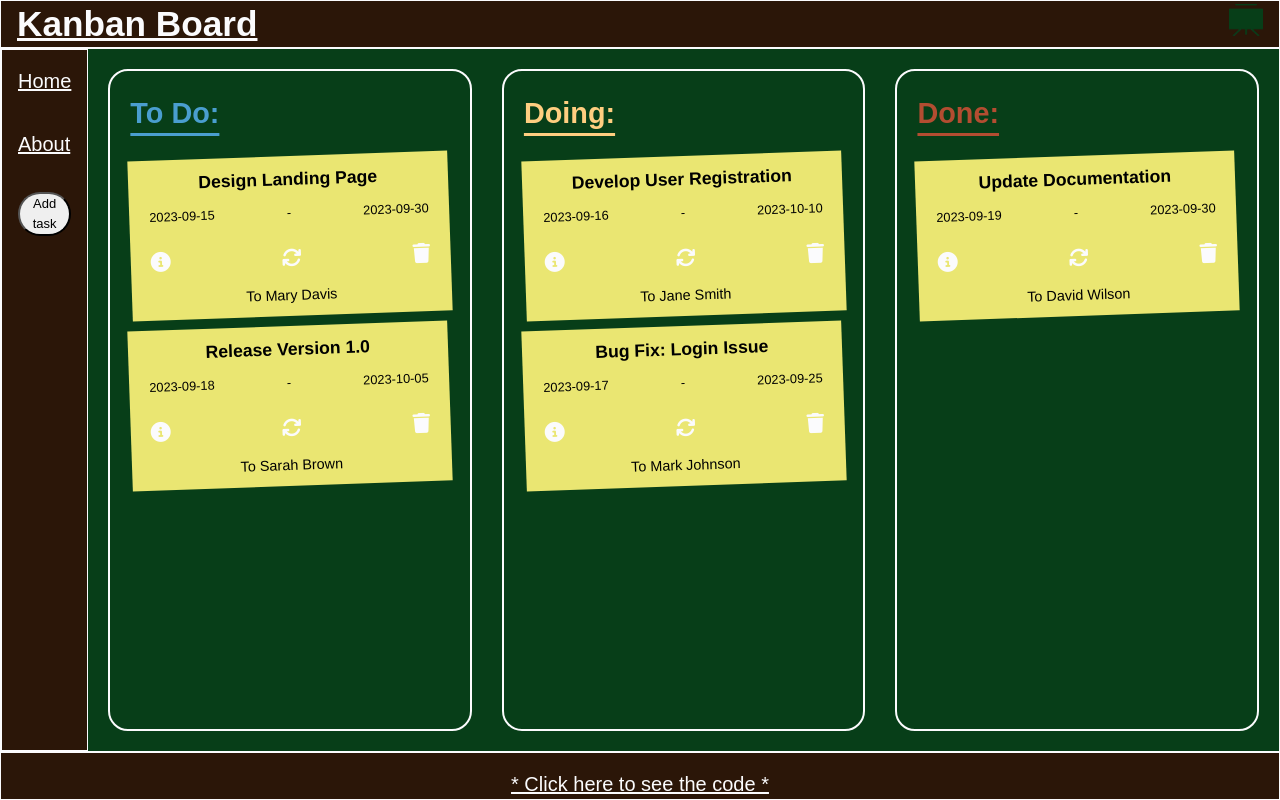
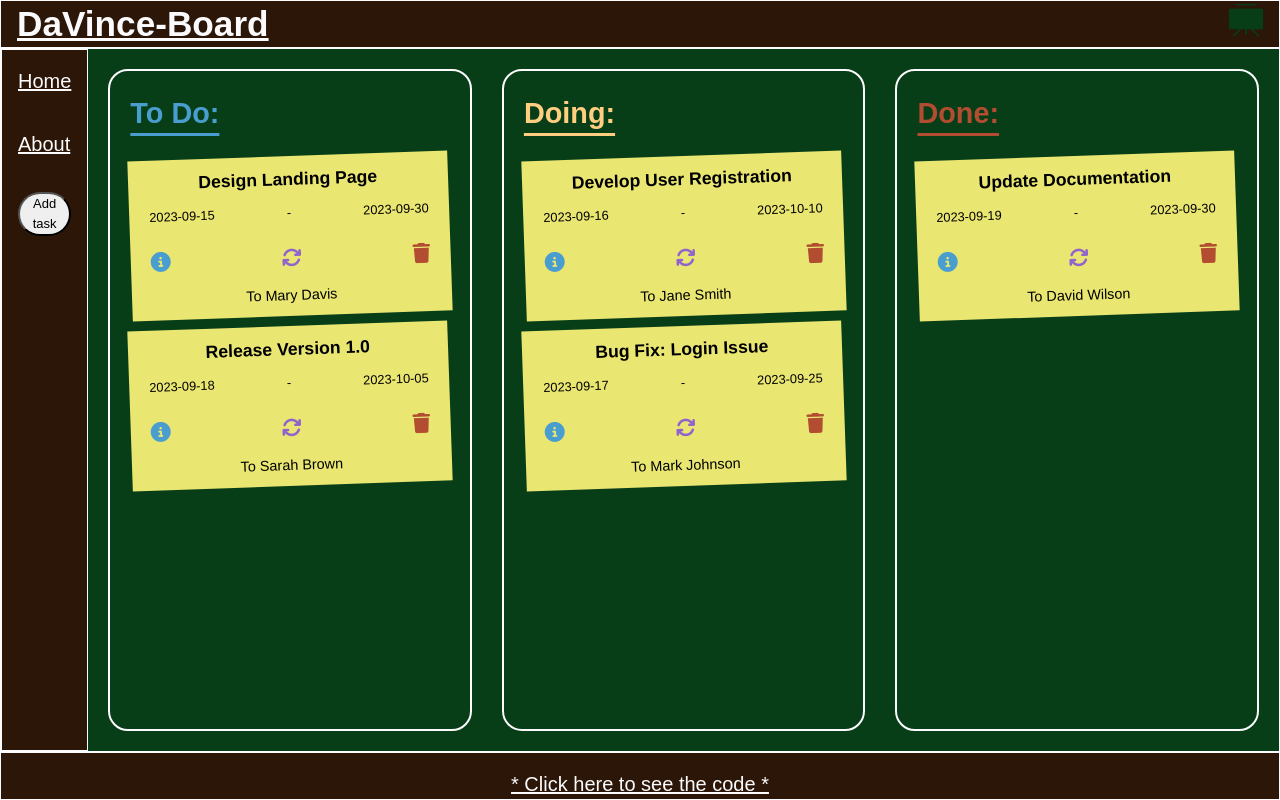
Before and after one commit to Rafael-Goncalo/kanbanboard, a React (Vite) app in the folder Kanbanboard/: page / in a window 1280 px wide. Built offline with nearby package versions, Linux system fonts and the light colour scheme; a web font is replaced by a local one.

Commit message:
nineth commit

```diff
--- a/Kanbanboard/src/App.css
+++ b/Kanbanboard/src/App.css
@@ -9,6 +9,8 @@
   --yellow: #ffce80;
   --blue: #4a9ecf;
   --red: #b34d31;
+  --orange:  #E77422;
+  --purple: #9063CD;
 
 }
 *{
@@ -127,6 +129,15 @@ footer {
   border:  1px #2B1608 solid;
   background-color: #0f9239;
   color: 	var(--white);
+}
+.btn-details{
+  color: var(--blue)
+}
+.btn-update{
+  color:var(--purple)
+}
+.btn-delete{
+  color:var(--red)
 }
 
 .about-entire-container {
--- a/Kanbanboard/src/App.jsx
+++ b/Kanbanboard/src/App.jsx
@@ -18,6 +18,14 @@ function App() {
   const [taskDataUpdate, setTaskDataUpdate] = useState(null);
   // console.log(taskDataUpdate);
 // console.log(showAddTask);
+function deleteTask (taskId) {
+  // ! i need to use data here and not kanbanData because its new variable and i update this one not kanbanData after
+  const taskFiltered = data.filter(oneKanban => {
+      return taskId !== oneKanban.id
+  })
+  setKanbanData(taskFiltered);
+
+}
   function toggleShowAddTask(){
 
     setShowAddTask(!showAddTask)
@@ -37,9 +45,9 @@ function App() {
       </div> */}
       {/* here we need all pages */}
       <Routes>
-        <Route path = "/" element={<Dashboard data={data} setKanbanData={setKanbanData} showAddTask = {showAddTask} taskDataUpdate={taskDataUpdate} setTaskDataUpdate={setTaskDataUpdate} setShowAddTask= {setShowAddTask}/>}/>
+        <Route path = "/" element={<Dashboard data={data} setKanbanData={setKanbanData} showAddTask = {showAddTask} taskDataUpdate={taskDataUpdate} setTaskDataUpdate={setTaskDataUpdate} setShowAddTask= {setShowAddTask} deleteTask={deleteTask}/>}/>
         <Route path = "/about" element={<About/>}/>
-        <Route path = "/tasks/:taskId" element={<ItemDetails data={data}  setKanbanData={setKanbanData} showAddTask = {showAddTask} taskDataUpdate={taskDataUpdate} setTaskDataUpdate={setTaskDataUpdate} setShowAddTask= {setShowAddTask}/>}/>
+        <Route path = "/tasks/:taskId" element={<ItemDetails data={data}  setKanbanData={setKanbanData} showAddTask = {showAddTask} taskDataUpdate={taskDataUpdate} setTaskDataUpdate={setTaskDataUpdate} setShowAddTask= {setShowAddTask}  deleteTask={deleteTask}/>}/>
         <Route path = "*" element={<NotFound/>}/>
 
       </Routes>
--- a/Kanbanboard/src/components/FormTask.jsx
+++ b/Kanbanboard/src/components/FormTask.jsx
@@ -26,7 +26,7 @@ export const FormTask = (props) => {
         assignee: taskDataUpdate.assignee,
         status: taskDataUpdate.status,
         priority: taskDataUpdate.priority,
-        createdDate: new Date(taskDataUpdate.createdDate),
+        createdDate: taskDataUpdate.createdDate,
         dueDate: dayjs(new Date(taskDataUpdate.dueDate)).add(-1, 'day')
       })
     }
@@ -72,13 +72,13 @@ export const FormTask = (props) => {
           assignee: newTask.assignee,
           status: newTask.status,
           priority: newTask.priority,
-          createDate: newTask.createdDate,
+          createdDate: newTask.createdDate,
           dueDate: dayjs(newTask.dueDate).add(1, 'day').toDate(),
         } : task
       )
       // i change data with the new array
       setKanbanData(updatedData)
-
+     console.log(updatedData)
       // i have nothing to update now so taskDataUpdate need to be null
       setTaskDataUpdate(null)
 
--- a/Kanbanboard/src/components/ItemCard.jsx
+++ b/Kanbanboard/src/components/ItemCard.jsx
@@ -10,24 +10,25 @@ export const ItemCard = (props) => {
         <h3>{oneKanban.title}</h3>
 
         <div className='date-container'>
+
           <span>{typeof oneKanban.createdDate === "object" ? oneKanban.createdDate.toISOString().split("T")[0] : oneKanban.createdDate }</span> - <span>{typeof oneKanban.dueDate === "object" ? oneKanban.dueDate.toISOString().split("T")[0] : oneKanban.dueDate }</span>
         </div>
 
         <section>
-          <Link to ={`/tasks/${oneKanban.id}`}>
-          <a  id="btn-details">
-          <i class="fa-solid fa-circle-info"></i>
-          </a></Link>
-          <a onClick= { () => {
+          <Link to ={`/tasks/${oneKanban.id}`} className="btn-details" >
+
+          <i className="fa-solid fa-circle-info"></i>
+          </Link>
+          <a className="btn-update" onClick= { () => {
             setTaskDataUpdate(oneKanban)
             setShowAddTask(true)
             }
           }>
-            <i class="fa-solid fa-arrows-rotate"></i>
+            <i className="fa-solid fa-arrows-rotate"></i>
           </a>
-          <a onClick={() =>
+          <a className="btn-delete" onClick={() =>
             deleteTask(oneKanban.id)
-        }><i class="fa-solid fa-trash"></i></a>
+        }><i className="fa-solid fa-trash"></i></a>
         </section>
         <div>To {oneKanban.assignee}</div>
 
--- a/Kanbanboard/src/components/Navbar.jsx
+++ b/Kanbanboard/src/components/Navbar.jsx
@@ -4,7 +4,7 @@ import logo from '../assets/img/kanban-selected.png'
 export const Navbar = () => {
   return (
     <nav>
-        <Link to ="/"><h1>Kanban Board</h1></Link>
+        <Link to ="/"><h1>DaVince-Board</h1></Link>
 
         <Link to ="/"><img src={logo} alt="" /></Link>
     </nav>
--- a/Kanbanboard/src/pages/Dashboard.jsx
+++ b/Kanbanboard/src/pages/Dashboard.jsx
@@ -8,15 +8,20 @@ import { DatesProvider } from '@mantine/dates';
 
 
 export const Dashboard = (props) => {
-    const {data, setKanbanData, showAddTask, setTaskDataUpdate , setShowAddTask, taskDataUpdate} = props
-    const deleteTask = taskId => {
-      // ! i need to use data here and not kanbanData because its new variable and i update this one not kanbanData after
-      const taskFiltered = data.filter(oneKanban => {
-          return taskId !== oneKanban.id
-      })
-      setKanbanData(taskFiltered);
-
-    }
+    const {data, setKanbanData, showAddTask, setTaskDataUpdate , setShowAddTask, taskDataUpdate, deleteTask} = props
+    // are u here ???? did u see my code ?
+    // R
+    //  A
+    //   F
+    //    A
+    // R
+    //   A
+    //    F
+    //     A
+    // R
+    //   A
+    //     F
+    //       A DO u see my code?
   return (
     <>
     {
--- a/Kanbanboard/src/pages/ItemDetails.jsx
+++ b/Kanbanboard/src/pages/ItemDetails.jsx
@@ -5,14 +5,14 @@ import { Link } from 'react-router-dom'
 import { FormTask } from '../components/FormTask'
 import { MantineProvider } from '@mantine/core';
 import { DatesProvider } from '@mantine/dates';
+import { useNavigate } from "react-router-dom";
 
 export const ItemDetails = (props) => {
-  const {data, showAddTask, setKanbanData, taskDataUpdate, setTaskDataUpdate, setShowAddTask} = props
-  // console.log(useParams())
+  const {data, showAddTask, setKanbanData, taskDataUpdate, setTaskDataUpdate, setShowAddTask, deleteTask} = props
   const taskId = useParams().taskId
-  console.log(taskId)
   const oneTask = data.find(task => task.id === taskId)
-  console.log(oneTask)
+  const nav = useNavigate();
+
   return (
     <>
     {
@@ -47,9 +47,16 @@ export const ItemDetails = (props) => {
 
           <section>
 
-            <a> <i class="fa-solid fa-backward"></i></a>
-            <a> <i class="fa-solid fa-arrows-rotate"></i> </a>
-            <a> <i class="fa-solid fa-trash"></i> </a>
+            <Link to='/' className='btn-details'> <i className="fa-solid fa-backward"></i></Link>
+            <a className='btn-update' onClick= { () => {
+            setTaskDataUpdate(oneTask)
+            setShowAddTask(true)
+            }}> <i className="fa-solid fa-arrows-rotate"></i> </a>
+            <a className='btn-delete' onClick={
+              () => {
+            deleteTask(oneTask.id)
+              nav("/")
+            }}> <i className="fa-solid fa-trash"></i> </a>
           </section>
 
 
```
